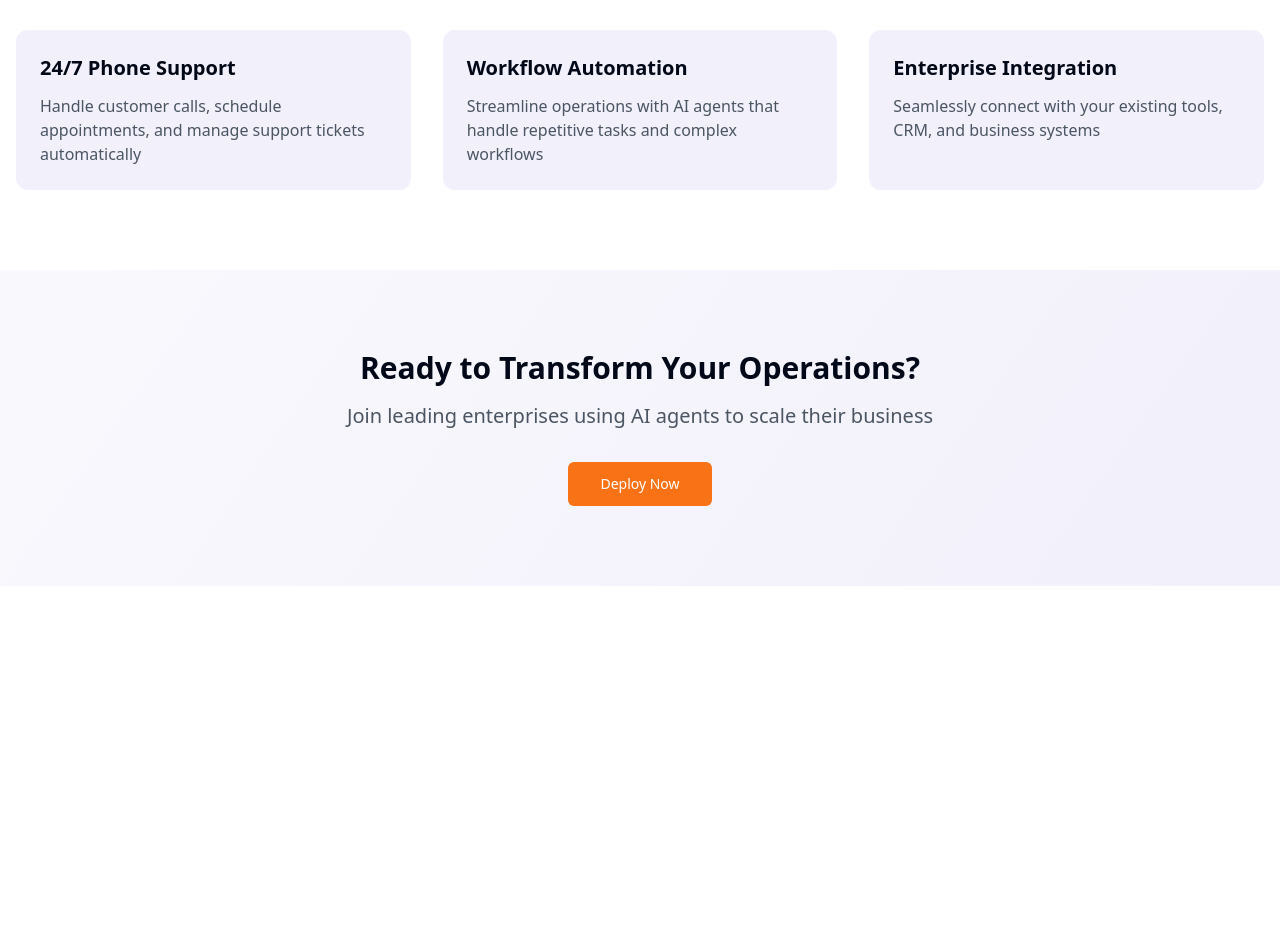
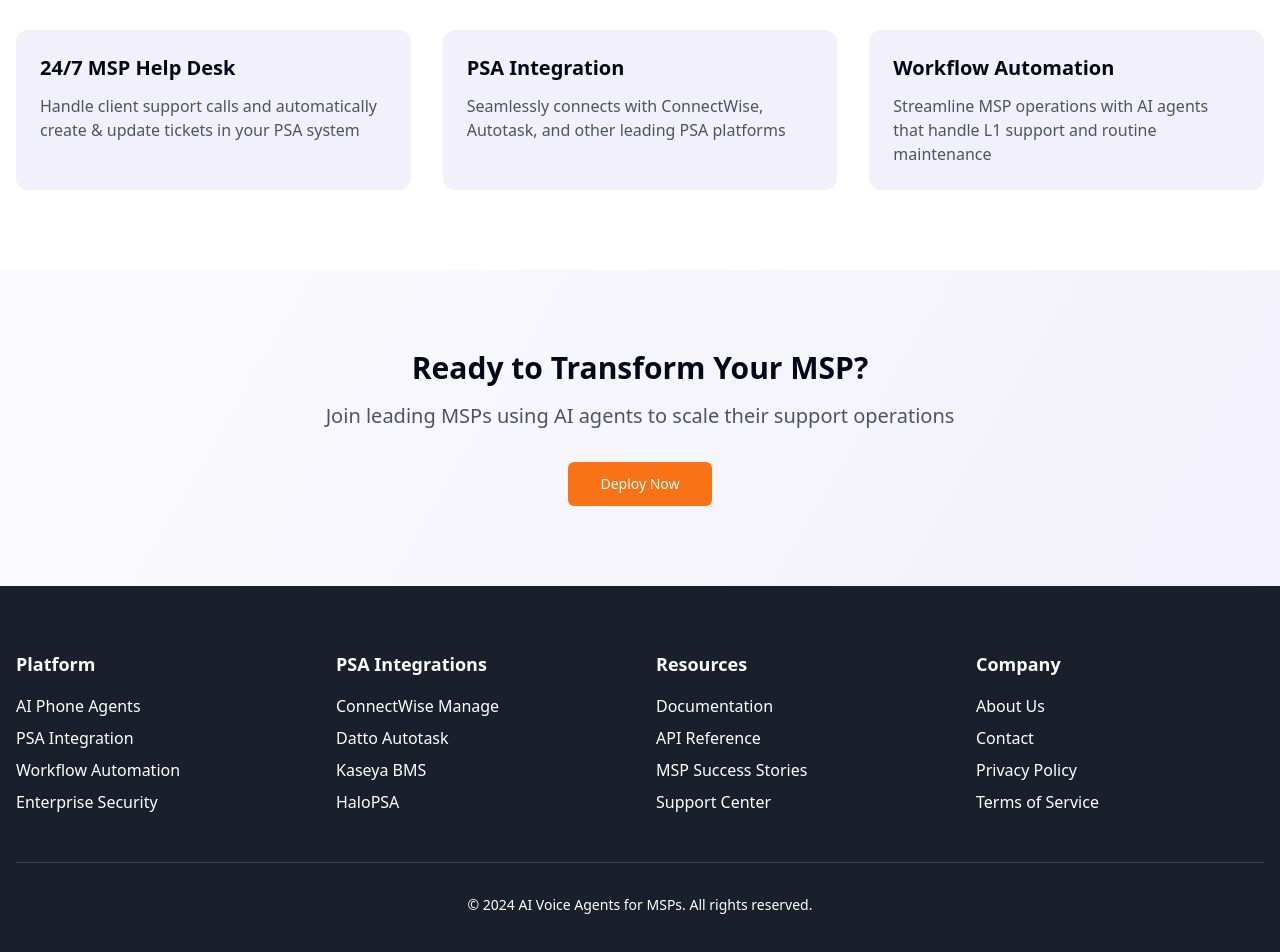
Before and after one commit to rapidstartup/modern-voice-landscape, a React (Vite) app: page / in a window 1280 px wide. Shown: the part 1226-2178 px from the top of the page. Before the commit the page ends 1812 px from the top, so only its background shows below. Built offline with nearby package versions, Linux system fonts and the light colour scheme.

Commit message:
Add MSP and PSA mentions, footer
Include references to MSPs and PSA (CRM tool for tickets) on the page. Add a footer to the layout for improved navigation and information.
[skip gpt_engineer]

```diff
--- a/src/pages/Index.tsx
+++ b/src/pages/Index.tsx
@@ -5,13 +5,14 @@ import { Button } from '@/components/ui/button';
 
 const Index = () => {
   return (
-    <div className="min-h-screen bg-gradient-to-br from-white to-muted">
+    <div className="min-h-screen bg-gradient-to-br from-white to-muted flex flex-col">
+      <div className="flex-grow">
         {/* Hero Section */}
         <header className="container mx-auto px-4 py-20 text-center">
           <MovableHeadline />
           <p className="text-xl text-gray-600 mb-8 max-w-2xl mx-auto">
-          Transform your business operations with AI-powered virtual employees.
-          From intelligent phone systems to automated workflow management,
+            Transform your MSP operations with AI-powered virtual employees.
+            From intelligent phone systems to automated PSA ticket management,
             deploy enterprise-grade AI agents that work 24/7.
           </p>
           <Button size="lg" className="bg-accent hover:bg-accent/90">
@@ -24,7 +25,7 @@ const Index = () => {
           <div className="text-center mb-16">
             <h2 className="text-3xl font-bold mb-4">Configure Your Enterprise Agent</h2>
             <p className="text-gray-600">
-            Customize your AI agent's capabilities, knowledge base, and communication style
+              Customize your AI agent's capabilities, PSA integration, and communication style
             </p>
           </div>
           <VoiceAgentSurvey />
@@ -35,16 +36,16 @@ const Index = () => {
           <div className="grid md:grid-cols-3 gap-8">
             {[
               {
-              title: "24/7 Phone Support",
-              description: "Handle customer calls, schedule appointments, and manage support tickets automatically",
+                title: "24/7 MSP Help Desk",
+                description: "Handle client support calls and automatically create & update tickets in your PSA system",
+              },
+              {
+                title: "PSA Integration",
+                description: "Seamlessly connects with ConnectWise, Autotask, and other leading PSA platforms",
               },
               {
                 title: "Workflow Automation",
-              description: "Streamline operations with AI agents that handle repetitive tasks and complex workflows",
-            },
-            {
-              title: "Enterprise Integration",
-              description: "Seamlessly connect with your existing tools, CRM, and business systems",
+                description: "Streamline MSP operations with AI agents that handle L1 support and routine maintenance",
               },
             ].map((feature) => (
               <div
@@ -60,15 +61,63 @@ const Index = () => {
 
         {/* CTA Section */}
         <section className="container mx-auto px-4 py-20 text-center">
-        <h2 className="text-3xl font-bold mb-4">Ready to Transform Your Operations?</h2>
+          <h2 className="text-3xl font-bold mb-4">Ready to Transform Your MSP?</h2>
           <p className="text-xl text-gray-600 mb-8">
-          Join leading enterprises using AI agents to scale their business
+            Join leading MSPs using AI agents to scale their support operations
           </p>
           <Button size="lg" className="bg-accent hover:bg-accent/90">
             Deploy Now
           </Button>
         </section>
       </div>
+
+      {/* Footer */}
+      <footer className="bg-dark text-white py-16">
+        <div className="container mx-auto px-4">
+          <div className="grid md:grid-cols-4 gap-8">
+            <div>
+              <h3 className="font-bold text-lg mb-4">Platform</h3>
+              <ul className="space-y-2">
+                <li>AI Phone Agents</li>
+                <li>PSA Integration</li>
+                <li>Workflow Automation</li>
+                <li>Enterprise Security</li>
+              </ul>
+            </div>
+            <div>
+              <h3 className="font-bold text-lg mb-4">PSA Integrations</h3>
+              <ul className="space-y-2">
+                <li>ConnectWise Manage</li>
+                <li>Datto Autotask</li>
+                <li>Kaseya BMS</li>
+                <li>HaloPSA</li>
+              </ul>
+            </div>
+            <div>
+              <h3 className="font-bold text-lg mb-4">Resources</h3>
+              <ul className="space-y-2">
+                <li>Documentation</li>
+                <li>API Reference</li>
+                <li>MSP Success Stories</li>
+                <li>Support Center</li>
+              </ul>
+            </div>
+            <div>
+              <h3 className="font-bold text-lg mb-4">Company</h3>
+              <ul className="space-y-2">
+                <li>About Us</li>
+                <li>Contact</li>
+                <li>Privacy Policy</li>
+                <li>Terms of Service</li>
+              </ul>
+            </div>
+          </div>
+          <div className="border-t border-gray-700 mt-12 pt-8 text-center text-sm">
+            <p>© 2024 AI Voice Agents for MSPs. All rights reserved.</p>
+          </div>
+        </div>
+      </footer>
+    </div>
   );
 };
 
```
Lines whose indentation alone changed are shown as unchanged.
